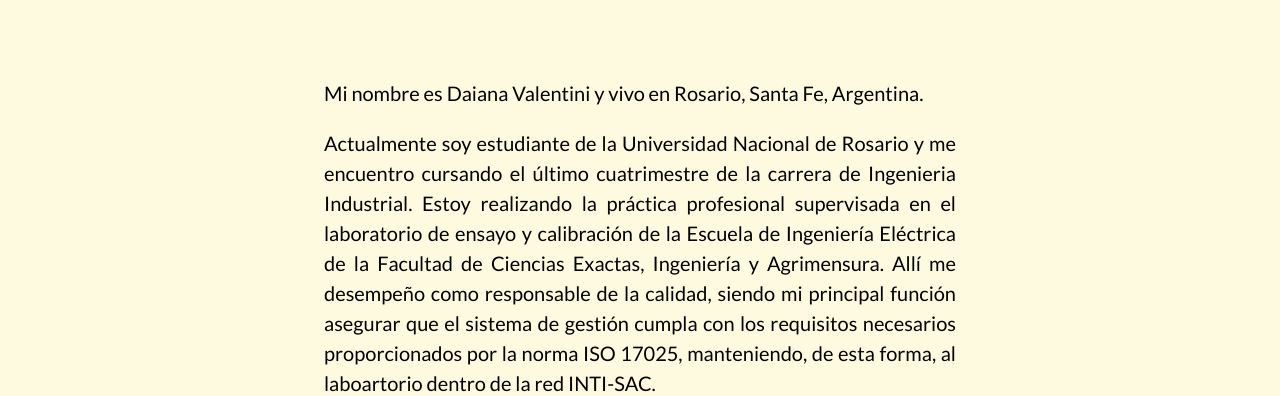
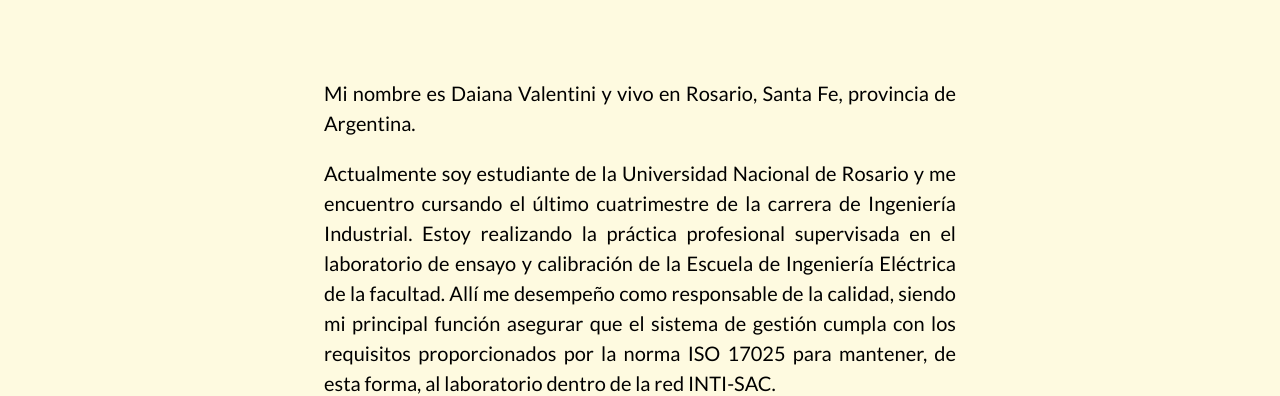
Before and after one commit to DaiValentini/FrontendI, a plain HTML site: page CvPersonal/sobremi.html in a window 1280 px wide. Shown: the part 405-801 px from the top of the page. Drawn offline with Linux system fonts and the light colour scheme.

Commit message:
Cambio en la descripción de los párrafos

```diff
--- a/CvPersonal/sobremi.html
+++ b/CvPersonal/sobremi.html
@@ -18,14 +18,14 @@
     <main>
         <h1>¡Bienvenidos!</h1>
         <section class="secciones">
-            <p> Mi nombre es Daiana Valentini y vivo en Rosario, Santa Fe, Argentina.</p>
+            <p> Mi nombre es Daiana Valentini y vivo en Rosario, Santa Fe, provincia de Argentina.</p>
             <p> Actualmente soy estudiante de la Universidad Nacional de Rosario y me encuentro cursando el último
-                cuatrimestre de la carrera de Ingenieria Industrial. Estoy realizando la práctica profesional
+                cuatrimestre de la carrera de Ingeniería Industrial. Estoy realizando la práctica profesional
                 supervisada en el laboratorio de ensayo y calibración de la Escuela de Ingeniería Eléctrica de la
-                Facultad de Ciencias Exactas, Ingeniería y
-                Agrimensura. Allí me desempeño como responsable de la calidad, siendo mi principal función asegurar que
-                el sistema de gestión cumpla con los requisitos necesarios proporcionados por la norma ISO 17025,
-                manteniendo, de esta forma, al laboartorio dentro de la red INTI-SAC.</p>
+                facultad. Allí me
+                desempeño como responsable de la calidad, siendo mi principal función asegurar que
+                el sistema de gestión cumpla con los requisitos proporcionados por la norma ISO 17025 para
+                mantener, de esta forma, al laboratorio dentro de la red INTI-SAC.</p>
             <p>Además, estoy complemetando mi formación con conocimeintos técnicos y una serie de soft skills
                 fundamentales adquiridos en la carrera de Certified Tech
                 Developer dictada por Digital House. </p>
```
